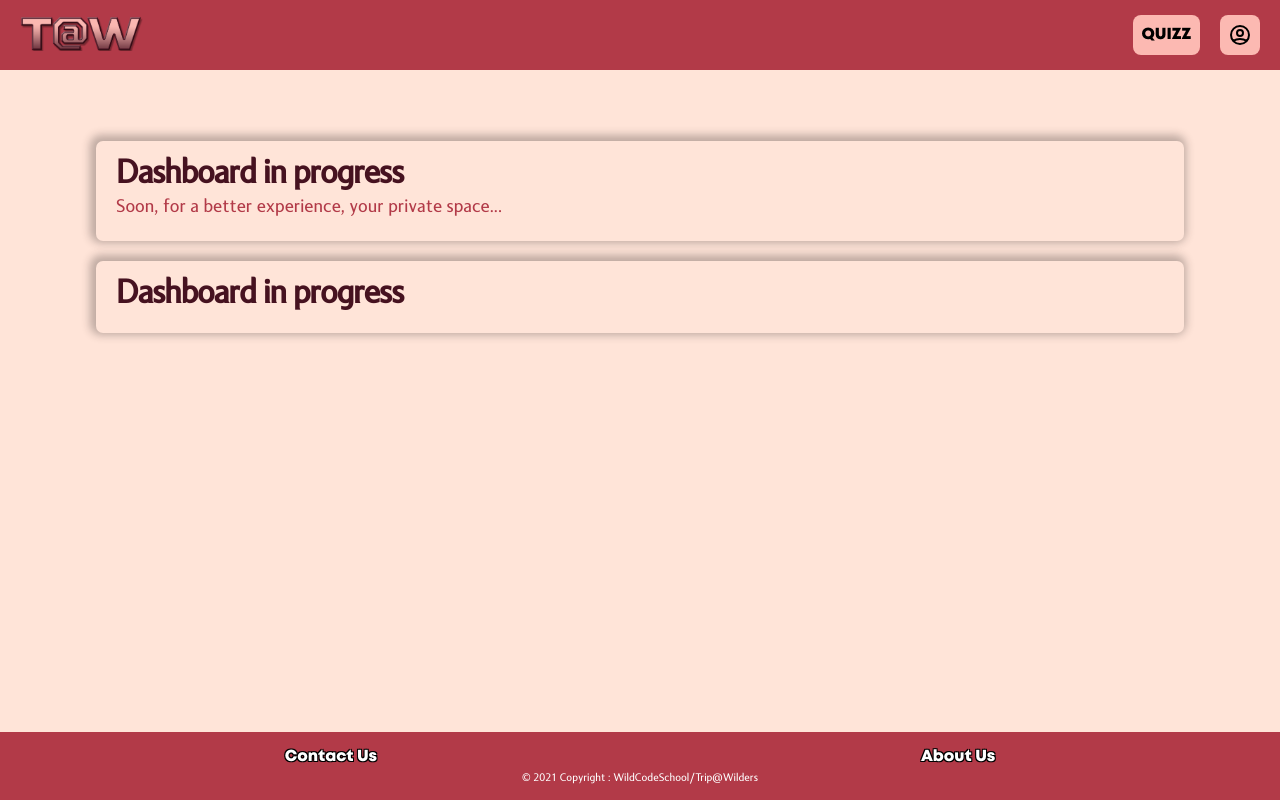
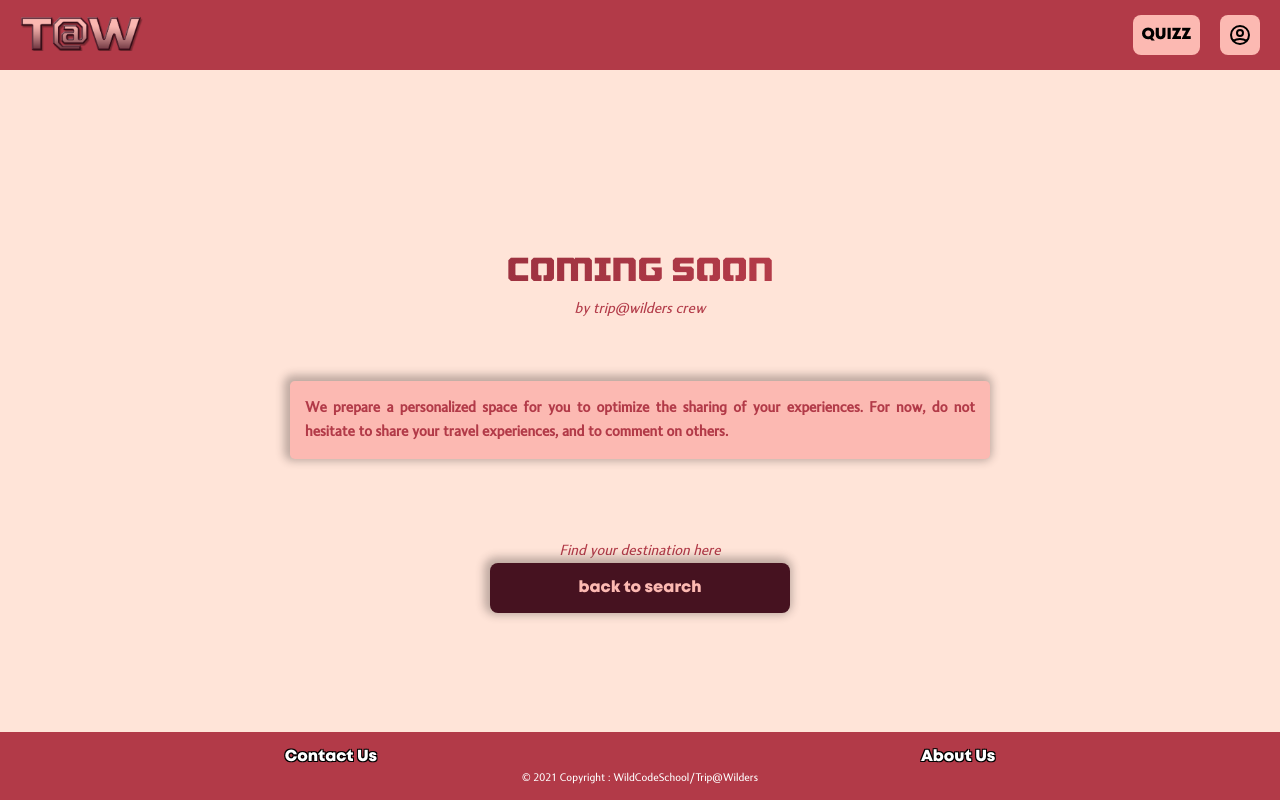
Before and after one commit to WildCodeSchool/lyon-js-sept21-p2-g2-front, a React (Create React App) app: page /dashboard in a window 1280 px wide. Built offline with nearby package versions, Linux system fonts and the light colour scheme; what react-toast-notifications would draw is missing.

Commit message:
dashboard page workinprogress ok

```diff
--- a/src/components/routes/Dashboard.jsx
+++ b/src/components/routes/Dashboard.jsx
@@ -1,22 +1,27 @@
 import React from 'react';
+import { Link } from 'react-router-dom';
 import '../../css/Dashboard.css';
 
 const Dashboard = () => {
   return (
     <>
+      <h1 id="title-dash">Coming Soon</h1>
       <div className="dashboard-container">
-        <h2 className="text-3xl font-extrabold text-dark-sienna tracking-tight sm:text-4xl">
-          Dashboard in progress
-        </h2>
-        <h4 className="text-xl text-english-red">
-          Soon, for a better experience, your private space...
+        <h4 id="baseline-crew">
+          <Link to="/about-us">by trip@wilders crew </Link>
         </h4>
       </div>
       <div className="teasing-container">
-        <h2 className="text-3xl font-extrabold text-dark-sienna tracking-tight sm:text-4xl">
-          Dashboard in progress
-        </h2>
+        <p id="info-for-users">
+          We prepare a personalized space for you to optimize the sharing of
+          your experiences. For now, do not hesitate to share your travel
+          experiences, and to comment on others.
+        </p>
       </div>
+      <h4 id="return-to-home-title"> Find your destination here</h4>
+      <Link to="/" id="return-home-link">
+        back to search
+      </Link>
     </>
   );
 };
--- a/src/css/Dashboard.css
+++ b/src/css/Dashboard.css
@@ -1,25 +1,99 @@
 /* Voir avec william pour l'effet sur le titre?*/
+#title-dash {
+  font-size: 2rem;
+  text-align: center;
+  background-image: linear-gradient(
+    to right,
+    #fcb9b2,
+    #b23a48,
+    #461220,
+    #b23a48,
+    #fcb9b2
+  );
+  -webkit-background-clip: text;
+  background-clip: text;
+  color: transparent;
+  background-size: 400%;
+  background-position: -100%;
+  animation: animatedTitle 3s infinite alternate;
+  margin-top: 10%;
+}
 
-.dashboard-container {
-  background: var(--lightestShade);
+#baseline-crew {
+  font-size: 1rem;
+  text-align: center;
+  font-style: italic;
+  margin-bottom: 60px;
+  color: #b23a48;
+}
+
+#info-for-users {
+  background-color: var(--lightShade);
+  color: #b23a48;
+  font-weight: bolder;
   height: auto;
   width: 85%;
+  max-width: 700px;
   margin-left: auto;
   margin-right: auto;
-  margin-top: 20px;
-  border-radius: 7px;
-  padding: 20px;
-  box-shadow: -2px -2px 8px 4px rgba(43, 35, 37, 0.3);
+  text-align: justify;
+  border-radius: 0.3em;
+  display: flex;
+  transition: 0.5s;
+  overflow: hidden;
+  padding: 15px;
+  box-shadow: -2px -2px 8px 4px rgb(43 35 37 / 30%);
+  position: relative;
+  overflow: hidden;
+}
+#return-to-home-title {
+  font-size: 1rem;
+  text-align: center;
+  font-style: italic;
+  margin-top: 80px;
+  color: #b23a48;
 }
 
-.teasing-container {
-  background: var(--lightestShade);
-  height: auto;
-  width: 85%;
+#return-home-link {
   margin-left: auto;
   margin-right: auto;
-  margin-top: 20px;
-  border-radius: 7px;
-  padding: 20px;
+  max-width: 300px;
+  border-radius: var(--smallBorderRadius);
   box-shadow: -2px -2px 8px 4px rgba(43, 35, 37, 0.3);
+  color: #fff;
+  font-family: 'secondaryFont';
+  background-color: var(--drakestShade);
+  width: 40%;
+  height: 50px;
+  border-radius: 8px;
+  color: var(--lightShade);
+  text-align: center;
+  position: relative;
+  overflow: hidden;
+  display: flex;
+  justify-content: center;
+  align-items: center;
 }
+/*effetbtn*/
+
+#return-home-link:hover {
+  background-color: var(--accentShade);
+}
+#return-home-link::before {
+  content: '';
+  position: absolute;
+  top: 0;
+  left: -100%;
+  width: 100%;
+  height: 100%;
+  background: linear-gradient(
+    90deg,
+    transparent,
+    var(--lightShade),
+    transparent
+  );
+  transition: 0.5s;
+}
+#return-home-link:hover::before {
+  left: 100%;
+}
```
